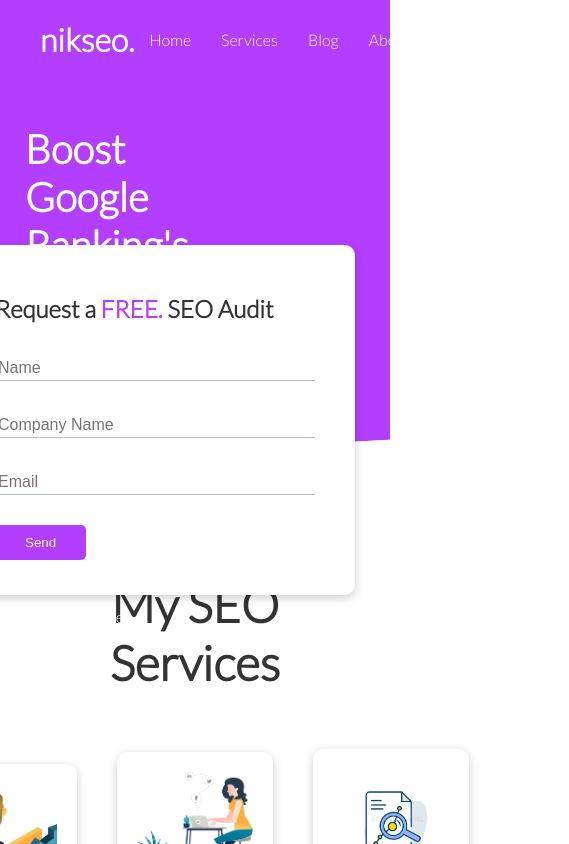
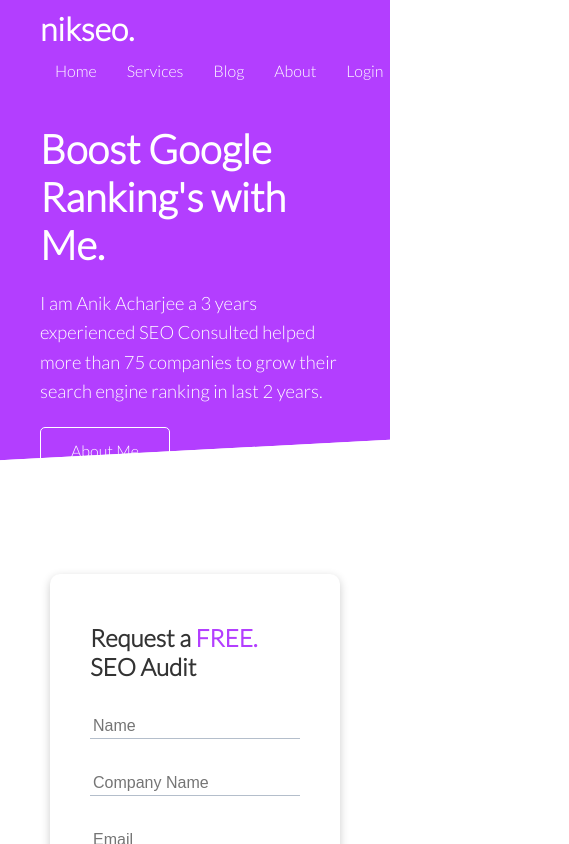
Before and after one commit to Anik-the-dev/niks-seo-service, a React (Create React App) app: page / in a window 390 px wide. Shown: the top 844 px of the page, 569 px wide, since content can reach past the window. Built offline with nearby package versions, Linux system fonts and the light colour scheme; no server answers.

Commit message:
responsive done

```diff
--- a/package.json
+++ b/package.json
@@ -3,6 +3,7 @@
   "version": "0.1.0",
   "private": true,
   "dependencies": {
+    "@heroicons/react": "^1.0.6",
     "@testing-library/jest-dom": "^5.16.4",
     "@testing-library/react": "^13.1.1",
     "@testing-library/user-event": "^13.5.0",
--- a/src/components/About/AboutMe.js
+++ b/src/components/About/AboutMe.js
@@ -4,7 +4,7 @@ import './About.css'
 const AboutMe = () => {
     return (
         <div className='container  aboutme'>
-            <div className='my-5  grid about'>
+            <div className='my-5  grid about md-flex-reverse'>
                 <div className='aboutme-description'>
                     <h1>I am Anik Acharjee - Web Developer & SEO Consultant.</h1>
                     <p>My passion for technical SEO helps over 200+ clients to optimize their websites. <br/>
--- a/src/components/Banner/Banner.js
+++ b/src/components/Banner/Banner.js
@@ -4,8 +4,8 @@ import './Banner.css'
 
 const Banner = () => {
     return (
-        <section className="showcase">
-            <div className="container grid">
+        <section className="showcase md-b">
+            <div className="container grid md-flex ">
                 <div className="showcase-text">
                     <h1>Boost Google Ranking's with Me.</h1>
                     <p>I am Anik Acharjee a 3 years experienced SEO Consulted helped more than 75 companies to grow their search engine ranking in last 2 years.</p>
--- a/src/components/Header/Header.js
+++ b/src/components/Header/Header.js
@@ -1,22 +1,24 @@
-import React from 'react';
+import React, { useState } from 'react';
 import { Link } from 'react-router-dom';
 import './Header.css'
 import auth from '../../firebase.init';
 import { useAuthState } from 'react-firebase-hooks/auth';
 import { signOut } from 'firebase/auth';
+import { MenuIcon, XIcon } from '@heroicons/react/solid'
 
 
 const Header = () => {
     const [user] = useAuthState(auth);
 
-    const handleSignOut =()=>{
+    const handleSignOut = () => {
         signOut(auth);
 
     }
     return (
 
         <div class="navbar">
-            <div class="container flex">
+
+            <div class="container flex navbar-mb">
                 <h1 class="logo">nikseo.</h1>
                 <ul>
                     <li><Link to='/'>Home</Link></li>
--- a/src/components/Login/Login.js
+++ b/src/components/Login/Login.js
@@ -35,7 +35,7 @@ const Login = () => {
 
     return (
         <div className='container'>
-            <div className='grid login'>
+            <div className='grid login md-flex'>
                 <div className='login-text my-4'>
                     <h2>Login Here for Checkout.</h2>
                     <br/>
--- a/src/components/Services/Services.js
+++ b/src/components/Services/Services.js
@@ -9,7 +9,7 @@ const Services = () => {
         <div className='container'>
             <div className='my-5'>
                 <h2 className='text-center my-4 lg'>My SEO Services</h2>
-                <div className='grid grid-three-col'>
+                <div className='grid grid-three-col md-flex'>
                     {
                         service.map(item => <SingleService
                             key={item.id} singleItem={item}></SingleService>)
--- a/src/components/SignUp/SignUp.js
+++ b/src/components/SignUp/SignUp.js
@@ -28,7 +28,7 @@ const SignUp = () => {
     }
     return (
         <div className='container'>
-            <div className='login grid'>
+            <div className='login grid md-flex'>
             <div className='login-text my-4'>
                     <h2>Sign Up Here for Checkout.</h2>
                     <br/>
--- a/src/css/style.css
+++ b/src/css/style.css
@@ -1,18 +1,18 @@
 @import url('https://fonts.googleapis.com/css2?family=Lato:wght@300&display=swap');
 
-:root{
+:root {
     /* --primary-color:#bf71fe; */
-    --primary-color:#B33EFF;
+    --primary-color: #B33EFF;
 }
 
 /* Base style Start */
-*{
+* {
     box-sizing: border-box;
     margin: 0;
     padding: 0;
 }
 
-.body{
+.body {
     line-height: 1.6;
     font-family: 'lato', sans-serif;
     color: #333;
@@ -20,44 +20,45 @@
 
 }
 
-.emphasize-text{
+.emphasize-text {
     color: var(--primary-color);
     font-weight: 700;
 }
 
-ul{
+ul {
     list-style-type: none;
 }
 
-a{
+a {
     text-decoration: none;
     color: #333;
 }
 
-h1,h2{
+h1,
+h2 {
     font-weight: 700;
     line-height: 1.2;
     margin: 10px 0;
 }
 
-h2{
+h2 {
     font-weight: 600;
 }
 
-p{
-    margin: 10px,0;
+p {
+    margin: 10px, 0;
 
 }
 
-img{
+img {
     width: 100%;
 }
 
-.rounded{
+.rounded {
     border-radius: 50%;
 }
 
-.footer{
+.footer {
     width: 100%;
 
 
@@ -69,11 +70,11 @@ img{
 }
 
 
-.autosignin{
+.autosignin {
     background-color: #fff;
     color: #333;
     border-radius: 5px;
-    box-shadow: 0 3px 10px rgba(0,0,0,0.2);
+    box-shadow: 0 3px 10px rgba(0, 0, 0, 0.2);
     padding: 8px 2px;
     margin: 10px;
     cursor: pointer;
@@ -83,13 +84,13 @@ img{
 
 
 
-.autosignin img{
+.autosignin img {
     width: 50px;
     height: 50px;
     margin-right: 30px;
 }
 
-.autosignin p{
+.autosignin p {
     font-weight: 800px;
     font-size: 1rem;
 }
@@ -98,50 +99,50 @@ img{
 
 
 /* utilities */
-.container{
+.container {
     max-width: 1100px;
     margin: 0 auto;
     padding: 0 40px;
 
 }
 
-.flex{
+.flex {
     display: flex;
     justify-content: center;
     align-items: center;
     height: 100%;
 }
 
-.grid{
+.grid {
     display: grid;
-    grid-template-columns: repeat(2,1fr);
+    grid-template-columns: repeat(2, 1fr);
     gap: 20px;
     justify-content: center;
     align-items: center;
     height: 100%;
 }
 
-.grid-three-col{
-    grid-template-columns: repeat(3,1fr);
+.grid-three-col {
+    grid-template-columns: repeat(3, 1fr);
 }
 
-.card{
+.card {
     background-color: #fff;
     color: #333;
     border-radius: 10px;
-    box-shadow: 0 3px 10px rgba(0,0,0,0.2);
+    box-shadow: 0 3px 10px rgba(0, 0, 0, 0.2);
     padding: 20px;
     margin: 10px;
 
 }
 
-.card img{
+.card img {
     max-width: 100%;
 }
 
 
 
-.btn{
+.btn {
     background-color: var(--primary-color);
     color: #fff;
     padding: 10px 30px;
@@ -152,12 +153,12 @@ img{
 
 }
 
-.btn-outline{
+.btn-outline {
     background-color: transparent;
     border: 1px solid #fff;
 }
 
-.btn:hover{
+.btn:hover {
     transform: scale(0.98);
 }
 
@@ -230,7 +231,52 @@ img{
     padding: 20px 40px;
 }
 
-.f-bold{
+.f-bold {
     font-weight: 600px;
     font-size: 1rem;
 }
+
+
+/* responsive */
+@media only screen and (max-width: 700px) {
+
+    .navbar-mb {
+        display: flex;
+        flex-wrap: wrap;
+    }
+
+
+
+    .hamburger-menu {
+        display: block;
+        width: 40px;
+        height: 40px;
+    }
+
+    .md-flex {
+        display: flex;
+        flex-wrap: wrap;
+
+
+    }
+
+    .md-b {
+        margin-bottom: 550px;
+    }
+
+    .md-flex-reverse {
+        display: flex;
+        flex-wrap: wrap-reverse;
+
+    }
+
+    .md-font,
+    h1 {
+        font-size: 2rem;
+    }
+
+
+
+
+
+}
```
Also changed, not shown: 1 other file (tests, documents, lock files or other folders). Lines whose indentation alone changed are shown as unchanged.
